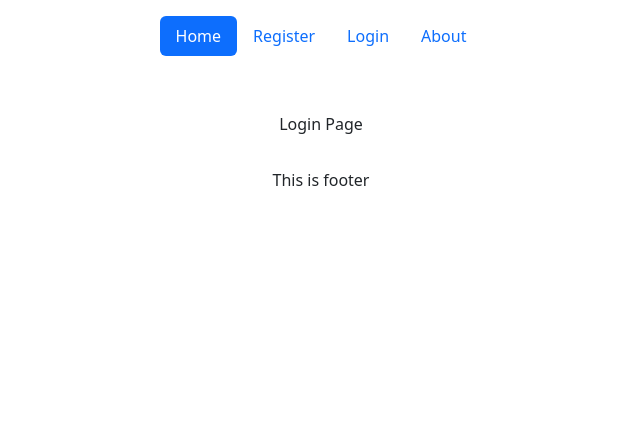
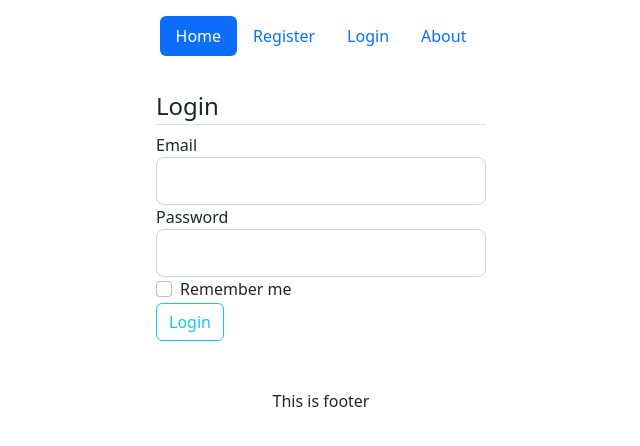
Before and after one commit to Viposha/iflask, a Flask app: page /login in a window 1280 px wide. Shown: the top 446 px of the page, without its empty margins (319-959 px from the left). Run offline with Flask 2, Linux system fonts and the light colour scheme.

Commit message:
add login template

```diff
--- a/iflask/templates/login.html
+++ b/iflask/templates/login.html
@@ -1,5 +1,27 @@
 {% extends 'layout.html' %}
 
 {% block content %}
-<br>Login Page
+<div class="content-section">
+    <form method="POST">
+        {{ form.hidden_tag() }}
+        <fieldset class="form-group">
+            <legend class = border-bottom mb-4>Login</legend>
+            <div class="form-group">
+                {{ form.email.label(class="form-control-label") }}
+                {{ form.email(class="form-control form-control-lg") }}
+            </div>
+            <div class="form-group">
+                {{ form.password.label(class="form-control-label") }}
+                {{ form.password(class="form-control form-control-lg") }}
+            </div>
+        </fieldset>
+          <div class="form-check">
+                {{ form.remember(class="form-check-input") }}
+                {{ form.remember.label(class="form-check-label") }}
+            </div>
+        <div class="form-group">
+            {{ form.submit(class="btn btn-outline-info") }}
+        </div>
+    </form>
+</div>
 {% endblock %}
```
